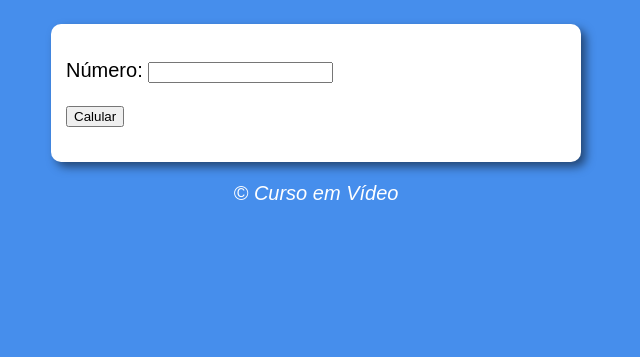
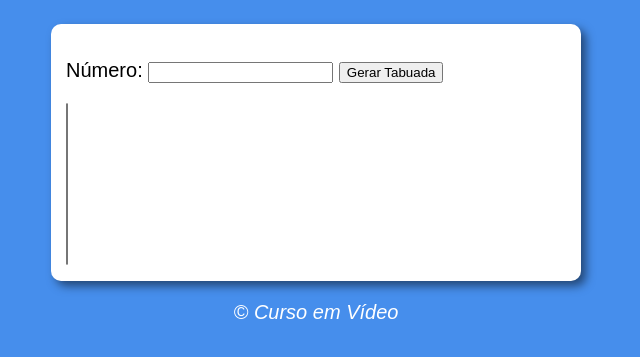
Before and after one commit to fabiokusaba/javascript, a plain HTML site: page Modulo-E/aula14ex/ex17/modelo.html in a window 1280 px wide. Shown: the part 75-432 px from the top of the page, without its empty margins (324-964 px from the left). Drawn offline with Linux system fonts and the light colour scheme.

Commit message:
Ajustes finais Ex 17

```diff
--- a/Modulo-E/aula14ex/ex17/modelo.html
+++ b/Modulo-E/aula14ex/ex17/modelo.html
@@ -16,12 +16,12 @@
             <p>
                 Número:
                 <input type="number" name="txtnum" id="txtnum">
-            </p>
-            <p>
-                <input id="btn-calcular" type="button" value="Calular">
+                <input type="button" value="Gerar Tabuada" onclick="gerar()">
             </p>
         </div>
-        <div id="res"></div>
+        <div id="res">
+            <select name="Tabuada" id="seltab" size="10"></select>
+        </div>
     </section>
     <footer>
         <p>&copy; Curso em Vídeo</p>
--- a/Modulo-E/aula14ex/ex17/script.js
+++ b/Modulo-E/aula14ex/ex17/script.js
@@ -1,17 +1,25 @@
-// Selecionando o botão e adicionando um Event Listener
-var btn = document.getElementById('btn-calcular')
-btn.addEventListener('click', gerar)
-
 function gerar() {
   // Selecionando elementos
   var numInput = document.getElementById('txtnum')
-  var res = document.querySelector('div#res')
+  var tab = document.querySelector('select#seltab')
 
-  // Convertendo string em number
-  var num = Number(numInput.value)
+  // Verificando se o input está vazio
+  if (numInput.value.length == 0) {
+    alert('Impossível calcular! Por favor, digite um número.')
+  } else {
+    // Convertendo string em number
+    var num = Number(numInput.value)
 
-  // Iterando tabuada
-  for (var n = 1; n <= 10; n++) {
-    res.innerHTML += `<p> ${num} x ${n} = ${num * n}</p>`
+    // Iterando tabuada
+    let cont = 1 // Contador
+    tab.innerHTML = '' // Limpando os dados
+    while (cont <= 10) {
+      let item = document.createElement('option') // Criando elemento option
+      item.text = `${num} x ${cont} = ${num * cont}` // Adicionando texto no elemento
+      item.value = `tab${cont}` // Adicionando o value ao elemento
+      tab.appendChild(item) // Adicionando o option ao select
+      cont++ // Incrementando o contador
+    }
   }
+
 }
```
